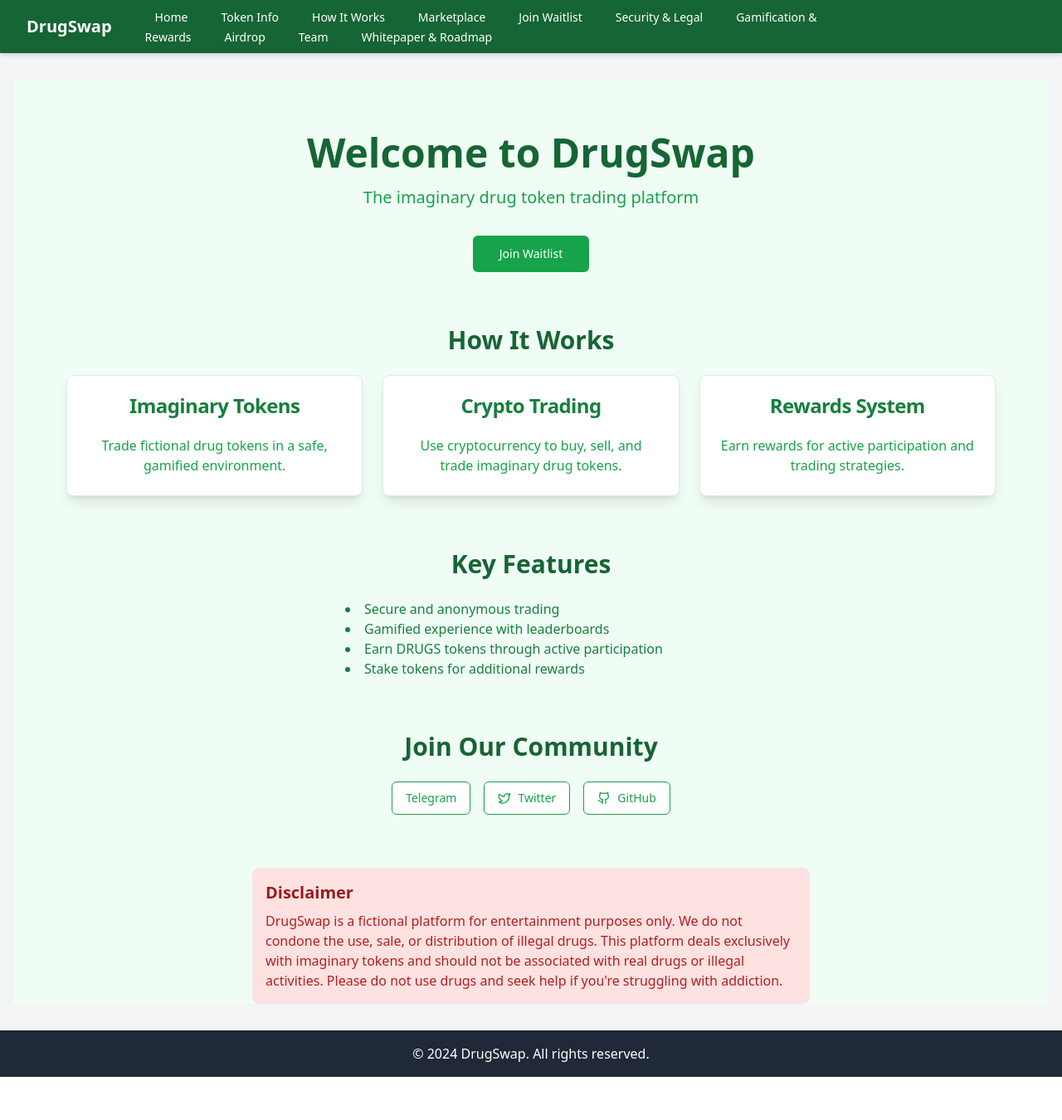
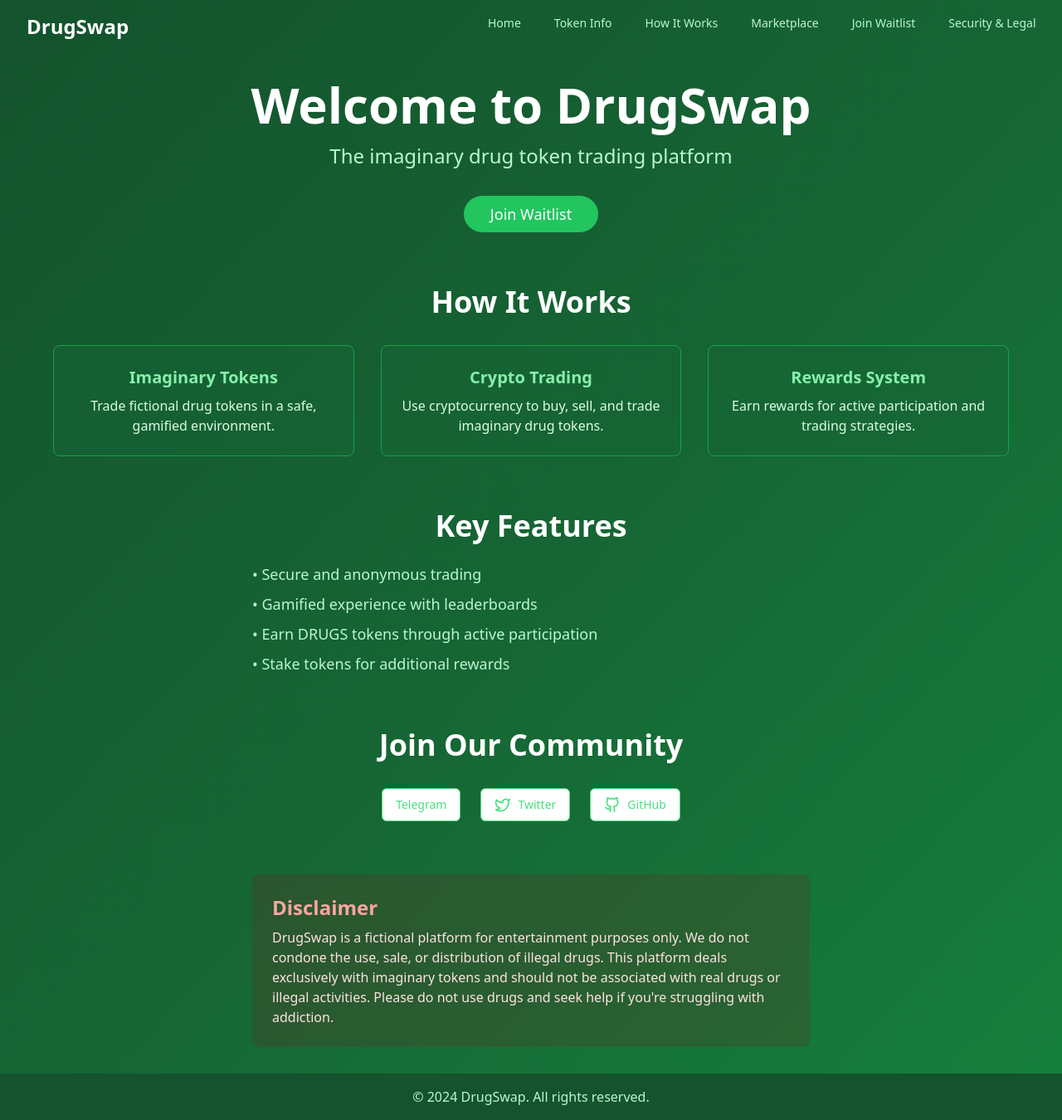
Before and after one commit to DrugSwap/drugswap-gaming-exchange-78, a React (Vite) app: page / in a window 1280 px wide. Shown: the whole page at 83% size. Before the commit the page ends 1298 px from the top, so only its background shows below. Built offline with nearby package versions, Linux system fonts and the light colour scheme.

Commit message:
Improve UI and Navbar Scroll
Refactor the website's design for a more modern and sleek appearance. Enhance the navbar functionality to enable scrolling, allowing access to all navigation options seamlessly.
[skip gpt_engineer]

```diff
--- a/src/App.jsx
+++ b/src/App.jsx
@@ -12,7 +12,7 @@ const App = () => (
     <TooltipProvider>
       <Toaster />
       <BrowserRouter>
-        <div className="flex flex-col min-h-screen bg-gray-100 text-gray-900">
+        <div className="flex flex-col min-h-screen bg-gradient-to-br from-green-900 via-green-800 to-green-700 text-white">
           <Navbar />
           <main className="flex-grow container mx-auto px-4 py-8">
             <Routes>
@@ -21,8 +21,8 @@ const App = () => (
               ))}
             </Routes>
           </main>
-          <footer className="bg-gray-800 text-white py-4">
-            <div className="container mx-auto text-center">
+          <footer className="bg-green-900 py-4">
+            <div className="container mx-auto text-center text-green-200">
               <p>&copy; 2024 DrugSwap. All rights reserved.</p>
             </div>
           </footer>
--- a/src/components/Navbar.jsx
+++ b/src/components/Navbar.jsx
@@ -1,4 +1,4 @@
-import React, { useState } from 'react';
+import React, { useState, useEffect } from 'react';
 import { Link } from 'react-router-dom';
 import { Button } from "@/components/ui/button";
 import { Sheet, SheetContent, SheetTrigger } from "@/components/ui/sheet";
@@ -7,21 +7,34 @@ import { MenuIcon } from 'lucide-react';
 
 const Navbar = () => {
   const [isOpen, setIsOpen] = useState(false);
+  const [scrollPosition, setScrollPosition] = useState(0);
+
+  useEffect(() => {
+    const handleScroll = () => {
+      setScrollPosition(window.scrollY);
+    };
+
+    window.addEventListener('scroll', handleScroll);
+
+    return () => {
+      window.removeEventListener('scroll', handleScroll);
+    };
+  }, []);
 
   return (
-    <nav className="bg-green-800 text-white shadow-md">
+    <nav className={`fixed w-full z-50 transition-all duration-300 ${scrollPosition > 0 ? 'bg-green-900/90 backdrop-blur-md' : 'bg-transparent'}`}>
       <div className="max-w-7xl mx-auto px-4 sm:px-6 lg:px-8">
         <div className="flex items-center justify-between h-16">
-          <div className="flex items-center">
-            <Link to="/" className="flex-shrink-0 text-xl font-bold">
-              DrugSwap
-            </Link>
-            <div className="hidden md:block ml-10 flex items-baseline space-x-4">
+          <Link to="/" className="flex-shrink-0 text-2xl font-bold text-white">
+            DrugSwap
+          </Link>
+          <div className="hidden md:block">
+            <div className="flex items-baseline space-x-4 overflow-x-auto pb-2 max-w-2xl">
               {navItems.map((item) => (
                 <Link
                   key={item.to}
                   to={item.to}
-                  className="px-3 py-2 rounded-md text-sm font-medium hover:bg-green-700 transition-colors"
+                  className="px-3 py-2 rounded-md text-sm font-medium text-green-200 hover:text-white hover:bg-green-700 transition-colors whitespace-nowrap"
                 >
                   {item.title}
                 </Link>
@@ -41,7 +54,7 @@ const Navbar = () => {
                     <Link
                       key={item.to}
                       to={item.to}
-                      className="px-3 py-2 rounded-md text-sm font-medium text-white hover:bg-green-700 transition-colors"
+                      className="px-3 py-2 rounded-md text-sm font-medium text-white hover:bg-green-700 transition-colors flex items-center"
                       onClick={() => setIsOpen(false)}
                     >
                       <span className="mr-2">{item.icon}</span>
--- a/src/pages/AirdropAnnouncement.jsx
+++ b/src/pages/AirdropAnnouncement.jsx
@@ -6,32 +6,32 @@ import { Link } from 'react-router-dom';
 
 const AirdropAnnouncement = () => {
   return (
-    <div className="container mx-auto py-12 bg-green-50 min-h-screen">
-      <h1 className="text-4xl font-bold mb-8 text-green-800">DRUGS Token Airdrop Announcement</h1>
+    <div className="container mx-auto py-12">
+      <h1 className="text-5xl font-bold mb-8 text-center text-green-300">DRUGS Token Airdrop Announcement</h1>
 
-      <Card className="mb-8 bg-white shadow-lg">
+      <Card className="mb-8 bg-green-800/50 border-green-600">
         <CardHeader>
-          <CardTitle className="flex items-center text-2xl text-green-700">
+          <CardTitle className="flex items-center text-2xl text-green-300">
             <GiftIcon className="mr-2" />
             Exciting News: DRUGS Token Airdrop for Early Adopters
           </CardTitle>
         </CardHeader>
-        <CardContent>
-          <p className="text-lg mb-4 text-green-600">
+        <CardContent className="text-green-100">
+          <p className="text-lg mb-4">
             We're thrilled to announce our upcoming airdrop of DRUGS tokens to the first 10,000 users who provide their details!
             This is your chance to be part of the DrugSwap ecosystem from the very beginning.
           </p>
-          <p className="text-lg mb-4 text-green-600">
+          <p className="text-lg mb-4">
             A total of 10,000,000 DRUGS tokens will be distributed among eligible participants, with each user receiving 1,000 DRUGS tokens.
           </p>
         </CardContent>
       </Card>
 
       <section className="mb-8">
-        <h2 className="text-2xl font-semibold mb-4 text-green-700">How to Qualify</h2>
-        <Card className="bg-white shadow-lg">
-          <CardContent className="prose max-w-none">
-            <ul className="text-green-600">
+        <h2 className="text-3xl font-semibold mb-4 text-green-300">How to Qualify</h2>
+        <Card className="bg-green-800/50 border-green-600">
+          <CardContent className="text-green-100">
+            <ul className="list-disc list-inside">
               <li>Be among the first 10,000 users to provide your details through the registration form.</li>
               <li>Claim your tokens via the system when prompted.</li>
               <li>Pay the associated gas fees for claiming your tokens.</li>
@@ -41,10 +41,10 @@ const AirdropAnnouncement = () => {
       </section>
 
       <section className="mb-8">
-        <h2 className="text-2xl font-semibold mb-4 text-green-700">Benefits of Participating</h2>
-        <Card className="bg-white shadow-lg">
-          <CardContent className="prose max-w-none">
-            <ul className="text-green-600">
+        <h2 className="text-3xl font-semibold mb-4 text-green-300">Benefits of Participating</h2>
+        <Card className="bg-green-800/50 border-green-600">
+          <CardContent className="text-green-100">
+            <ul className="list-disc list-inside">
               <li>Receive 1,000 DRUGS tokens to start trading and earning rewards.</li>
               <li>Get early access to the DrugSwap platform.</li>
               <li>Become part of the founding community with potential governance rights.</li>
@@ -55,10 +55,10 @@ const AirdropAnnouncement = () => {
       </section>
 
       <section className="mb-8">
-        <h2 className="text-2xl font-semibold mb-4 text-green-700">How to Claim Your Tokens</h2>
-        <Card className="bg-white shadow-lg">
-          <CardContent className="prose max-w-none">
-            <ol className="text-green-600">
+        <h2 className="text-3xl font-semibold mb-4 text-green-300">How to Claim Your Tokens</h2>
+        <Card className="bg-green-800/50 border-green-600">
+          <CardContent className="text-green-100">
+            <ol className="list-decimal list-inside">
               <li>Provide your details through the registration form.</li>
               <li>Wait for the airdrop announcement and claiming period.</li>
               <li>Connect your Ethereum wallet to the platform.</li>
@@ -82,15 +82,15 @@ const AirdropAnnouncement = () => {
       </div>
 
       <div className="text-center mb-8">
-        <p className="text-xl font-semibold text-green-700">Don't Miss Out!</p>
-        <p className="text-lg text-green-600">Sign up now to secure your spot in the airdrop.</p>
+        <p className="text-2xl font-semibold text-green-300">Don't Miss Out!</p>
+        <p className="text-lg text-green-200">Sign up now to secure your spot in the airdrop.</p>
         <Link to="/join-waitlist" className="mt-4 inline-block">
-          <Button size="lg" className="bg-green-600 hover:bg-green-700 text-white">Join Waitlist</Button>
+          <Button size="lg" className="bg-green-500 hover:bg-green-600 text-white px-8 py-3 rounded-full transition-all transform hover:scale-105">Join Waitlist</Button>
         </Link>
       </div>
 
-      <div className="mt-12 p-4 bg-yellow-100 rounded-lg">
-        <p className="text-sm text-yellow-800">
+      <div className="mt-12 p-6 bg-red-900/20 rounded-lg backdrop-blur-sm">
+        <p className="text-sm text-red-200">
           <strong>Disclaimer:</strong> DrugSwap and DRUGS tokens are fictional and for entertainment purposes only.
           We do not condone the use, sale, or distribution of illegal drugs. This platform deals exclusively with
           imaginary tokens and should not be associated with real drugs or illegal activities.
--- a/src/pages/Index.jsx
+++ b/src/pages/Index.jsx
@@ -1,80 +1,70 @@
 import React from 'react';
 import { Button } from "@/components/ui/button";
-import { Card, CardContent, CardHeader, CardTitle } from "@/components/ui/card";
+import { Card, CardContent } from "@/components/ui/card";
 import { GithubIcon, TwitterIcon } from "lucide-react";
 import { Link } from 'react-router-dom';
 
 const Index = () => {
   return (
-    <div className="text-center bg-green-50 min-h-screen">
+    <div className="text-center min-h-screen flex flex-col justify-center items-center">
       <section className="mb-16 pt-16">
-        <h1 className="text-5xl font-bold mb-4 text-green-800">Welcome to DrugSwap</h1>
-        <p className="text-xl mb-8 text-green-600">The imaginary drug token trading platform</p>
+        <h1 className="text-6xl font-bold mb-4 text-white">Welcome to DrugSwap</h1>
+        <p className="text-2xl mb-8 text-green-200">The imaginary drug token trading platform</p>
         <Link to="/join-waitlist">
-          <Button size="lg" className="bg-green-600 hover:bg-green-700 text-white">Join Waitlist</Button>
+          <Button size="lg" className="bg-green-500 hover:bg-green-600 text-white text-lg px-8 py-3 rounded-full transition-all transform hover:scale-105">
+            Join Waitlist
+          </Button>
         </Link>
       </section>
 
-      <section className="mb-16">
-        <h2 className="text-3xl font-semibold mb-6 text-green-800">How It Works</h2>
-        <div className="grid md:grid-cols-3 gap-6 max-w-6xl mx-auto px-4">
-          <Card className="bg-white shadow-lg hover:shadow-xl transition-shadow">
-            <CardHeader>
-              <CardTitle className="text-green-700">Imaginary Tokens</CardTitle>
-            </CardHeader>
-            <CardContent>
-              <p className="text-green-600">Trade fictional drug tokens in a safe, gamified environment.</p>
-            </CardContent>
-          </Card>
-          <Card className="bg-white shadow-lg hover:shadow-xl transition-shadow">
-            <CardHeader>
-              <CardTitle className="text-green-700">Crypto Trading</CardTitle>
-            </CardHeader>
-            <CardContent>
-              <p className="text-green-600">Use cryptocurrency to buy, sell, and trade imaginary drug tokens.</p>
-            </CardContent>
-          </Card>
-          <Card className="bg-white shadow-lg hover:shadow-xl transition-shadow">
-            <CardHeader>
-              <CardTitle className="text-green-700">Rewards System</CardTitle>
-            </CardHeader>
-            <CardContent>
-              <p className="text-green-600">Earn rewards for active participation and trading strategies.</p>
-            </CardContent>
-          </Card>
+      <section className="mb-16 w-full max-w-6xl">
+        <h2 className="text-4xl font-semibold mb-8 text-white">How It Works</h2>
+        <div className="grid md:grid-cols-3 gap-8">
+          {['Imaginary Tokens', 'Crypto Trading', 'Rewards System'].map((title, index) => (
+            <Card key={index} className="bg-green-800/50 border-green-600 hover:bg-green-700/50 transition-all duration-300 transform hover:scale-105">
+              <CardContent className="p-6">
+                <h3 className="text-xl font-semibold mb-2 text-green-300">{title}</h3>
+                <p className="text-green-100">
+                  {index === 0 && "Trade fictional drug tokens in a safe, gamified environment."}
+                  {index === 1 && "Use cryptocurrency to buy, sell, and trade imaginary drug tokens."}
+                  {index === 2 && "Earn rewards for active participation and trading strategies."}
+                </p>
+              </CardContent>
+            </Card>
+          ))}
         </div>
       </section>
 
-      <section className="mb-16">
-        <h2 className="text-3xl font-semibold mb-6 text-green-800">Key Features</h2>
-        <ul className="list-disc list-inside text-left max-w-md mx-auto text-green-700">
-          <li>Secure and anonymous trading</li>
-          <li>Gamified experience with leaderboards</li>
-          <li>Earn DRUGS tokens through active participation</li>
-          <li>Stake tokens for additional rewards</li>
+      <section className="mb-16 w-full max-w-2xl">
+        <h2 className="text-4xl font-semibold mb-6 text-white">Key Features</h2>
+        <ul className="text-left text-lg text-green-200 space-y-2">
+          <li>• Secure and anonymous trading</li>
+          <li>• Gamified experience with leaderboards</li>
+          <li>• Earn DRUGS tokens through active participation</li>
+          <li>• Stake tokens for additional rewards</li>
         </ul>
       </section>
 
       <section className="mb-16">
-        <h2 className="text-3xl font-semibold mb-6 text-green-800">Join Our Community</h2>
-        <div className="flex justify-center space-x-4">
-          <Button variant="outline" className="border-green-600 text-green-600 hover:bg-green-600 hover:text-white">
+        <h2 className="text-4xl font-semibold mb-8 text-white">Join Our Community</h2>
+        <div className="flex justify-center space-x-6">
+          <Button variant="outline" className="border-green-400 text-green-400 hover:bg-green-400 hover:text-green-900 transition-all">
             Telegram
           </Button>
-          <Button variant="outline" className="border-green-600 text-green-600 hover:bg-green-600 hover:text-white">
-            <TwitterIcon className="mr-2 h-4 w-4" />
+          <Button variant="outline" className="border-green-400 text-green-400 hover:bg-green-400 hover:text-green-900 transition-all">
+            <TwitterIcon className="mr-2 h-5 w-5" />
             Twitter
           </Button>
-          <Button variant="outline" className="border-green-600 text-green-600 hover:bg-green-600 hover:text-white">
-            <GithubIcon className="mr-2 h-4 w-4" />
+          <Button variant="outline" className="border-green-400 text-green-400 hover:bg-green-400 hover:text-green-900 transition-all">
+            <GithubIcon className="mr-2 h-5 w-5" />
             GitHub
           </Button>
         </div>
       </section>
 
-      <section className="bg-red-100 p-4 rounded-lg text-left max-w-2xl mx-auto">
-        <h3 className="text-xl font-bold mb-2 text-red-800">Disclaimer</h3>
-        <p className="text-red-700">
+      <section className="bg-red-900/20 p-6 rounded-lg text-left max-w-2xl mx-auto backdrop-blur-sm">
+        <h3 className="text-2xl font-bold mb-2 text-red-300">Disclaimer</h3>
+        <p className="text-red-100">
           DrugSwap is a fictional platform for entertainment purposes only. We do not condone the use, sale, or distribution of illegal drugs.
           This platform deals exclusively with imaginary tokens and should not be associated with real drugs or illegal activities.
           Please do not use drugs and seek help if you're struggling with addiction.
```
